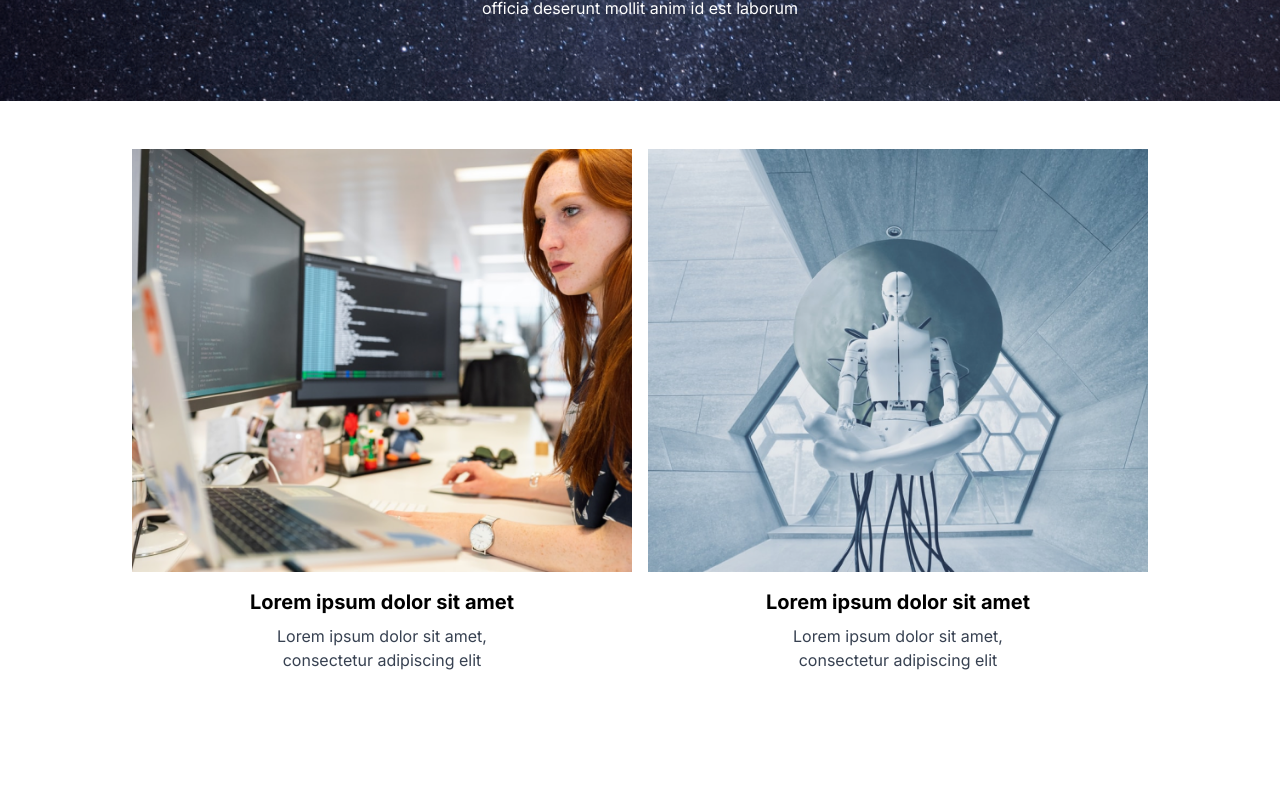
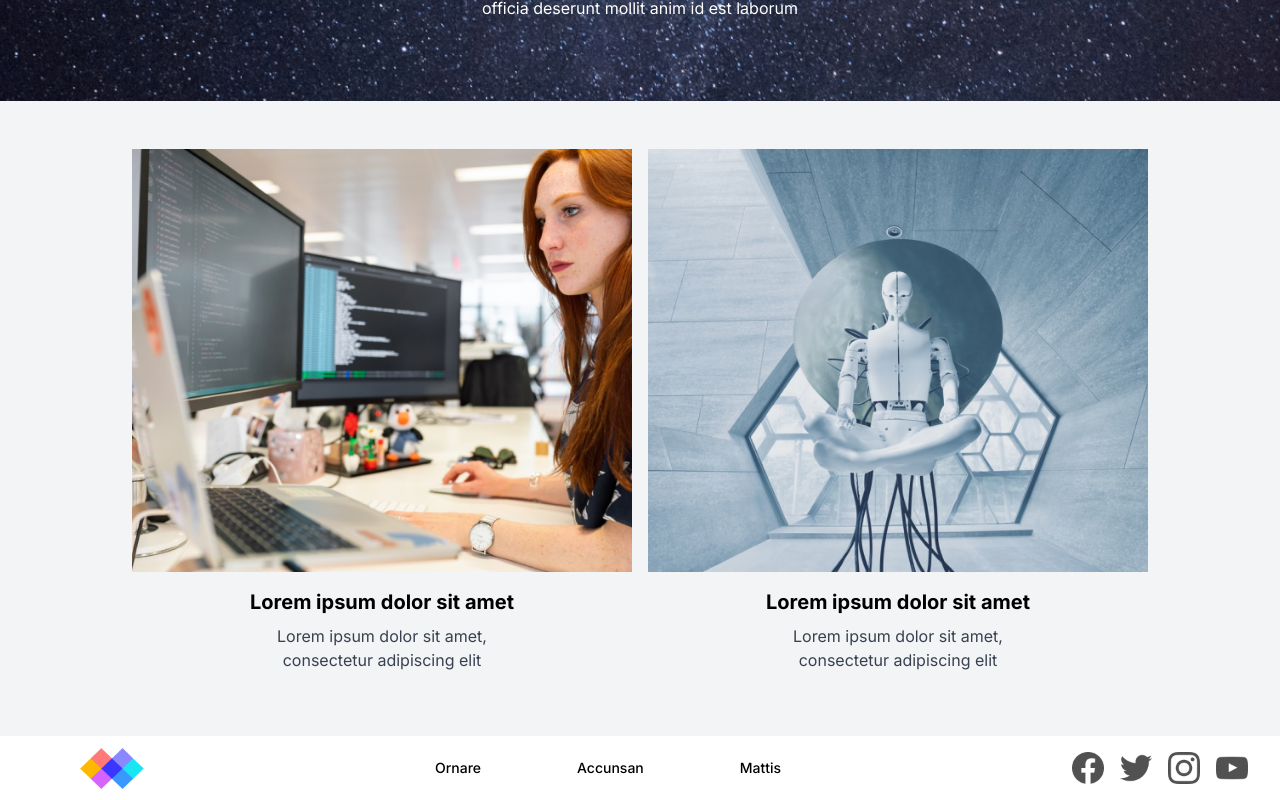
Before and after one commit to pongsirichatkaew/rise-bettergoods, a Next.js app: page / in a window 1280 px wide. Shown: the part 2042-2842 px from the top of the page. Before the commit the page ends 2778 px from the top, so only its background shows below. Built offline with nearby package versions, Linux system fonts and the light colour scheme.

Commit message:
feat: footer item

```diff
--- /dev/null
+++ b/src/rb-footer/footerSocial.tsx
@@ -0,0 +1,23 @@
+import Image from 'next/image';
+import Link from 'next/link';
+
+const footerSocial = () => {
+  return (
+    <div className='flex flex-row gap-4'>
+      <Link href='#'>
+        <Image src='/assets/facebook-logo.png' width={32} height={32} alt='Facebook Logo' />
+      </Link>
+      <Link href='#'>
+        <Image src='/assets/twitter-logo.png' width={32} height={32} alt='Twitter Logo' />
+      </Link>
+      <Link href='#'>
+        <Image src='/assets/instagram-logo.png' width={32} height={32} alt='Instagram Logo' />
+      </Link>
+      <Link href='#'>
+        <Image src='/assets/youtube-logo.png' width={32} height={32} alt='Youtube Logo' />
+      </Link>
+    </div>
+  );
+};
+
+export default footerSocial;
--- /dev/null
+++ b/src/rb-footer/index.tsx
@@ -0,0 +1,34 @@
+import Image from 'next/image';
+import Link from 'next/link';
+import FooterSocial from './footerSocial';
+
+const Footer = () => {
+  return (
+    <footer className='bg-white'>
+      <div className='mx-auto px-4 lg:px-8'>
+        <div className='flex sm:flex-row flex-col sm:items-center justify-between h-16'>
+          {/* Logo */}
+          <Image className='sm:ml-12' src='/assets/logo-alone.png' width={64} height={64} alt='Better Goods Footer' />
+
+          {/* Footer items */}
+          <div className='flex sm:flex-row flex-col'>
+            <Link href='#' className='sm:px-12 py-2 rounded-md text-sm font-medium'>
+              Ornare
+            </Link>
+            <Link href='#' className='sm:px-12 py-2 rounded-md text-sm font-medium'>
+              Accunsan
+            </Link>
+            <Link href='#' className='sm:px-12 py-2 rounded-md text-sm font-medium'>
+              Mattis
+            </Link>
+          </div>
+
+          {/* Footer Socials */}
+          <FooterSocial />
+        </div>
+      </div>
+    </footer>
+  );
+};
+
+export default Footer;
--- a/src/rb-pages/LandingPage.tsx
+++ b/src/rb-pages/LandingPage.tsx
@@ -2,6 +2,7 @@ import HowItWorksSections from '../rb-how-it-works';
 import HeroSection from '../rb-herosection';
 import PowerupSection from '../rb-powerup';
 import Navbar from '../rb-navbar';
+import Footer from '../rb-footer';
 
 const LandingPage = () => {
   return (
@@ -10,6 +11,7 @@ const LandingPage = () => {
       <HeroSection />
       <HowItWorksSections />
       <PowerupSection />
+      <Footer />
     </>
   );
 };
--- a/src/rb-powerup/index.tsx
+++ b/src/rb-powerup/index.tsx
@@ -39,7 +39,7 @@ const PowerupSection = () => {
       </section>
       {/* POWER UP DETAIL */}
       <section>
-        <div className='flex flex-col sm:flex-row items-center justify-center sm:py-12 space-x-4'>
+        <div className='flex flex-col bg-gray-100 sm:flex-row items-center justify-center sm:py-12 space-x-4'>
           {/* Item */}
           <PowerupItem {...powerupItems[0]} />
           {/* Item */}
```
